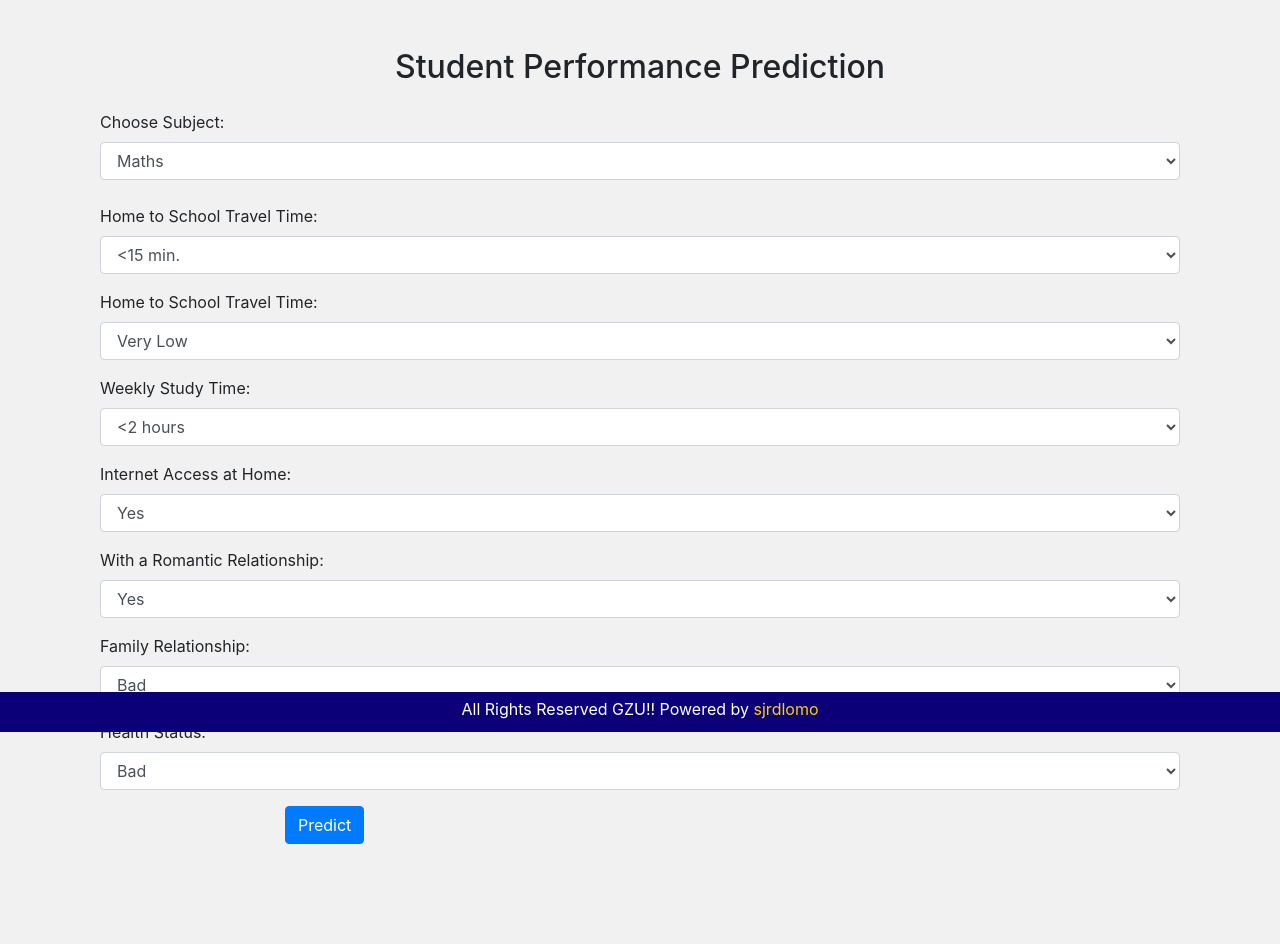
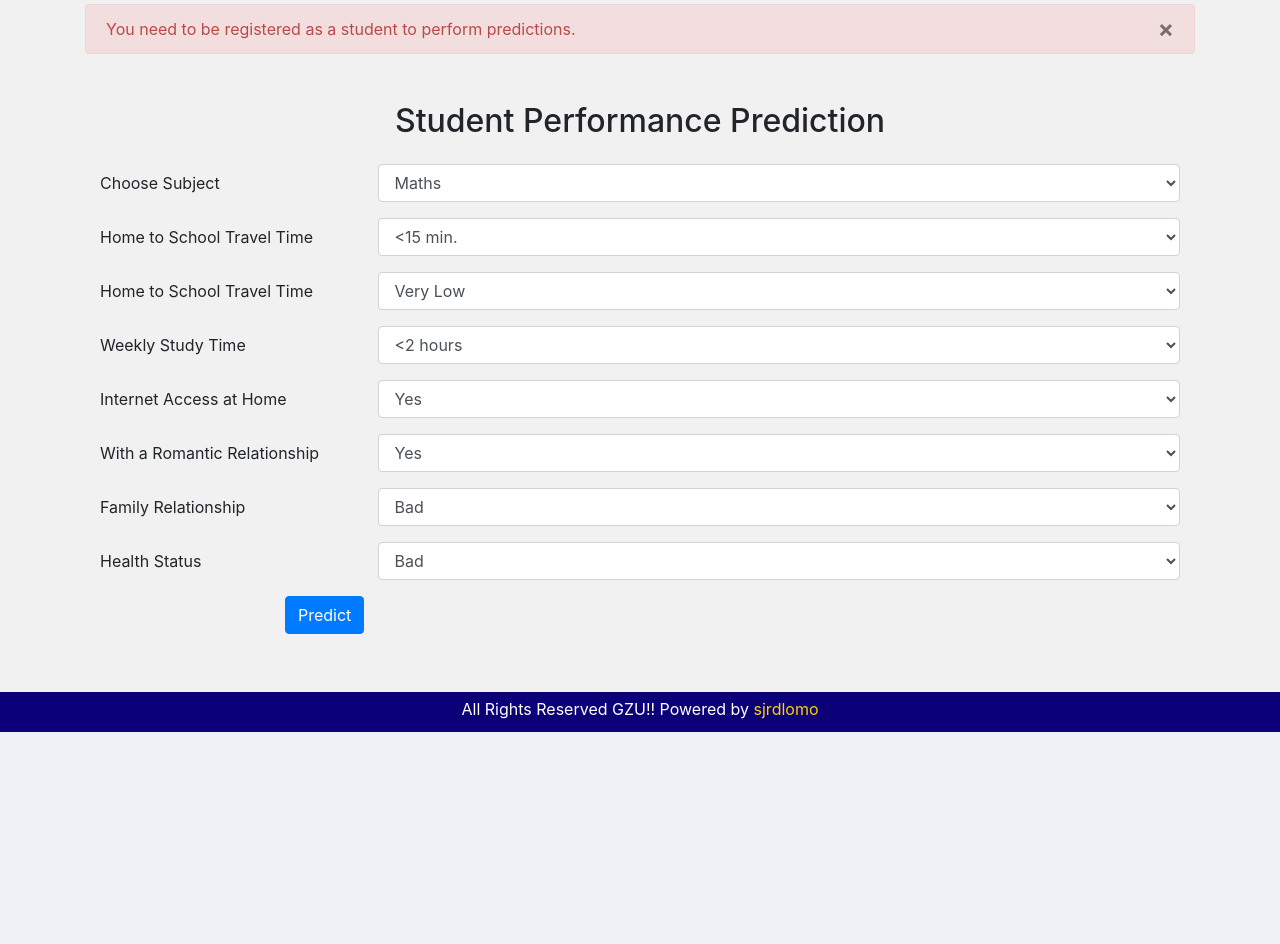
Before and after one commit to dlomo0308/student-performance-prediction-system, a Django app: page /prediction/ in a window 1280 px wide. Shown: the part 68-1012 px from the top of the page. After the commit the page ends 800 px from the top, so only its background shows below. Run offline with Django 3.2, Linux system fonts and the light colour scheme; the visitor is signed in with stand-in values (Sample User, id 1); data that the repository does not hold is empty; some libraries are stand-ins or nearby versions.

Commit message:
errors corrected

```diff
--- a/student_performance/static/js/project.js
+++ b/student_performance/static/js/project.js
@@ -1 +1,14 @@
 /* Project specific Javascript goes here. */
+
+$(document).ready(function() {
+    // Make an AJAX request to fetch the error message
+    $.ajax({
+        url: '/myhistory/',  // Replace with the actual URL
+        success: function(data) {
+            // Display the error message as a popup
+            if (data.error_message) {
+                alert(data.error_message);
+            }
+        }
+    });
+});
--- a/student_performance/templates/base.html
+++ b/student_performance/templates/base.html
@@ -13,7 +13,7 @@
       <script src="https://cdnjs.cloudflare.com/ajax/libs/html5shiv/3.7.3/html5shiv.min.js"></script>
     <![endif]-->
 
-    <link rel="icon" href="{% static 'images/favicons/favicon.ico' %}">
+    <link rel="icon" href="{% static 'images/favicons/cap.svg' %}">
 
     {% block css %}
     <!-- Latest compiled and minified Bootstrap CSS -->
@@ -25,8 +25,7 @@
     <link href="{% static 'css/project.css' %}" rel="stylesheet">
     <link href="{% static 'css/prediction.css' %}" rel="stylesheet">
 
-    <!-- File for JavaScript Code -->
-    <script src="{% static 'js/prediction.js' %}"></script>
+
     {% endblock %}
 
   </head>
@@ -136,7 +135,8 @@
       <!-- Your stuff: Third-party javascript libraries go here -->
 
 
-      <!-- place project specific Javascript in this file -->
+       <!-- File for JavaScript Code -->
+      <script src="{% static 'js/prediction.js' %}"></script>
       <script src="{% static 'js/project.js' %}"></script>
     {% endblock javascript %}
   </body>
--- a/student_performance/templates/pages/history.html
+++ b/student_performance/templates/pages/history.html
@@ -31,16 +31,16 @@
         </tbody>
     </table>
 
-    <!-- <div class="info-box alert-danger">
-        <div class="info-icon">
-          <i class="bi bi-info-circle-fill"></i>
-        </div>
-        <div class="info-text">
-          We however recommend you to work on the subjects displayed in red background.
-        </div>
-      </div> -->
+</div>
 
-</div>
+{% if no_prediction_history %}
+    <script>
+        // Display a JavaScript info popup
+        window.onload = function() {
+            alert("You are not registered as a student, meaning you don't have any history.");
+        };
+    </script>
+{% endif %}
 
 
 
--- a/student_performance/templates/pages/prediction.html
+++ b/student_performance/templates/pages/prediction.html
@@ -9,7 +9,7 @@
 
 
         <!-- Prediction Form -->
-        <form id="prediction-form" method="post">
+        <!-- <form id="prediction-form" method="post">
             {% csrf_token %}
             {{ form.as_p }}
                 <div class="form-group row">
@@ -17,6 +17,63 @@
                     <button type="submit" class="btn btn-primary">Predict</button>
                   </div>
                 </div>
+        </form> -->
+
+        <form>
+          <div class="form-group row">
+            <label for="{{ form.subject.id_for_label }}" class="col-sm-3 col-form-label">{{ form.subject.label }}</label>
+            <div class="col-sm-9">
+              {{ form.subject }}
+            </div>
+          </div>
+          <div class="form-group row">
+            <label for="{{ form.travel_time.id_for_label }}" class="col-sm-3 col-form-label">{{ form.travel_time.label }}</label>
+            <div class="col-sm-9">
+              {{ form.travel_time }}
+            </div>
+          </div>
+          <div class="form-group row">
+            <label for="{{ form.free_time.id_for_label }}" class="col-sm-3 col-form-label">{{ form.free_time.label }}</label>
+            <div class="col-sm-9">
+              {{ form.free_time }}
+            </div>
+          </div>
+          <div class="form-group row">
+            <label for="{{ form.study_time.id_for_label }}" class="col-sm-3 col-form-label">{{ form.study_time.label }}</label>
+            <div class="col-sm-9">
+              {{ form.study_time }}
+            </div>
+          </div>
+          <div class="form-group row">
+            <label for="{{ form.internet.id_for_label }}" class="col-sm-3 col-form-label">{{ form.internet.label }}</label>
+            <div class="col-sm-9">
+              {{ form.internet }}
+            </div>
+          </div>
+          <div class="form-group row">
+            <label for="{{ form.romantic.id_for_label }}" class="col-sm-3 col-form-label">{{ form.romantic.label }}</label>
+            <div class="col-sm-9">
+              {{ form.romantic }}
+            </div>
+          </div>
+          <div class="form-group row">
+            <label for="{{ form.fam_rel.id_for_label }}" class="col-sm-3 col-form-label">{{ form.fam_rel.label }}</label>
+            <div class="col-sm-9">
+              {{ form.fam_rel }}
+            </div>
+          </div>
+          <div class="form-group row">
+            <label for="{{ form.health_status.id_for_label }}" class="col-sm-3 col-form-label">{{ form.health_status.label }}</label>
+            <div class="col-sm-9">
+              {{ form.health_status }}
+            </div>
+          </div>
+
+          <div class="form-group row">
+            <div class="col-sm-10 offset-sm-2">
+              <button type="submit" class="btn btn-primary">Predict</button>
+            </div>
+          </div>
         </form>
     </div>
     {% if already_done %}
--- a/studentpred/forms.py
+++ b/studentpred/forms.py
@@ -37,9 +37,11 @@ class PredictionForm(forms.Form):
         ('maths', 'Maths'),
         ('science', 'Science'),
         ('computer', 'Computers'),
+        ('history', 'History'),
+        ('geo', 'Geography'),
     ]
 
-    subject = forms.ChoiceField(label='Choose Subject', choices=SUB_CHOICES, widget=forms.Select(attrs={'class': 'form-control mb-4'}),
+    subject = forms.ChoiceField(label='Choose Subject', choices=SUB_CHOICES, widget=forms.Select(attrs={'class': 'form-control d-inline-flex'}),
         required=True)
     travel_time = forms.ChoiceField(label='Home to School Travel Time', choices=TRAVEL_TIME_CHOICES, widget=forms.Select(attrs={'class': 'form-control'}),
         required=True)
--- a/studentpred/views.py
+++ b/studentpred/views.py
@@ -4,7 +4,7 @@ from django.contrib.auth.decorators import login_required
 from django.views.decorators.csrf import csrf_exempt
 from datetime import datetime
 
-from .models import Student, MathPerformance, SciencePerformance, ComputerPerformance, PredictionHistory
+from .models import Student, MathPerformance, SciencePerformance, ComputerPerformance, HistoryPerformance, GeographyPerformance, PredictionHistory
 from .forms import PredictionForm
 import pickle, joblib
 import pandas as pd
@@ -34,125 +34,145 @@ file_path = os.path.join(NOTEBOOK_DIR, file_name)
 def prediction(request):
     form = PredictionForm()
 
-    if request.method == 'POST':
-        form = PredictionForm(request.POST)
+    if request.user.is_authenticated and hasattr(request.user, 'student'):
 
-        if form.is_valid():
-            # Retrieve student's existing data from the database
-            student_data = Student.objects.filter(user=request.user).values('Mother_Education', 'sex', 'Father_Education').first()
 
-            # Retrieve selected subject from the form
-            subject = form.cleaned_data['subject']
+        if request.method == 'POST':
+            form = PredictionForm(request.POST)
 
-            # Check if the user has already made a prediction for this subject
-            if PredictionHistory.objects.filter(student=request.user.student, subject=subject).exists():
-                # messages.error(request, f"You have already made a prediction for {subject}.")
-                context = {'already_done': f"You have already made a prediction for {subject}.", 'form':form}
-                return render(request, 'pages/prediction.html', context)
+            if form.is_valid():
+                # Retrieve student's existing data from the database
+                student_data = Student.objects.filter(user=request.user).values('Mother_Education', 'sex', 'Father_Education').first()
 
-            # Retrieve subject-specific data based on the selected subject
-            if subject == 'maths':
-                subject_data = MathPerformance.objects.filter(student=request.user.student).values('extra_lessons', 'failures', 'absences', 'G1', 'G2').first()
-            elif subject == 'science':
-                subject_data = SciencePerformance.objects.filter(student=request.user.student).values('extra_lessons', 'failures', 'absences', 'G1', 'G2').first()
-            elif subject == 'computer':
-                subject_data = ComputerPerformance.objects.filter(student=request.user.student).values('extra_lessons', 'failures', 'absences', 'G1', 'G2').first()
-            # Add more elif conditions for other subjects if needed
+                # Retrieve selected subject from the form
+                subject = form.cleaned_data['subject']
 
-            if not student_data:
-                messages.error(request, "No Student Data")
-            elif not subject_data:
-                messages.error(request, "No Subject Data")
+                # Retrive slected Student from the Database
+                # student = Student.objects.filter(student_id=request.user)
 
-            if student_data and subject_data:
-                # Retrieve the prediction form data
-                travel_time = form.cleaned_data['travel_time']
-                free_time = form.cleaned_data['free_time']
-                study_time = form.cleaned_data['study_time']
-                internet = form.cleaned_data['internet']
-                romantic = form.cleaned_data['romantic']
-                fam_rel = form.cleaned_data['fam_rel']
-                health_status = form.cleaned_data['health_status']
+                # if student:
+                    # Check if the user has already made a prediction for this subject
+                if PredictionHistory.objects.filter(student=request.user.student, subject=subject).exists():
+                    context = {'already_done': f"You have already made a prediction for {subject}.", 'form':form}
+                    return render(request, 'pages/prediction.html', context)
+                # else:
+                #     messages.error(request, 'Student not registered')
 
-                # Prepare data for prediction
-                prediction_input = pd.DataFrame({
-                    'sex': student_data['sex'],
-                    'failures': subject_data['failures'],
-                    'extra_lessons': subject_data['extra_lessons'],
-                    'internet': internet,
-                    'romantic': romantic,
-                    'absences': subject_data['absences'],
-                    'G1': subject_data['G1'],
-                    'G2': subject_data['G2'],
-                    'M_edu': student_data['Mother_Education'],
-                    'F_edu': student_data['Father_Education'],
-                    'fam_rel': fam_rel,
-                    'free_time': free_time,
-                    'health_status': health_status,
-                    'travel_time': travel_time,
-                    'study_time': study_time
-                }, index=[0])
-                prediction_input.columns = ['sex', 'failures', 'extra_lessons', 'internet', 'romantic', 'absences', 'G1', 'G2', 'M_edu', 'F_edu', 'fam_rel', 'free_time', 'health_status', 'travel_time', 'study_time']
+                # Retrieve subject-specific data based on the selected subject
+                if subject == 'maths':
+                    subject_data = MathPerformance.objects.filter(student=request.user.student).values('extra_lessons', 'failures', 'absences', 'G1', 'G2').first()
+                elif subject == 'science':
+                    subject_data = SciencePerformance.objects.filter(student=request.user.student).values('extra_lessons', 'failures', 'absences', 'G1', 'G2').first()
+                elif subject == 'computer':
+                    subject_data = ComputerPerformance.objects.filter(student=request.user.student).values('extra_lessons', 'failures', 'absences', 'G1', 'G2').first()
+                elif subject == 'history':
+                    subject_data = HistoryPerformance.objects.filter(student=request.user.student).values('extra_lessons', 'failures', 'absences', 'G1', 'G2').first()
+                elif subject == 'geo':
+                    subject_data = GeographyPerformance.objects.filter(student=request.user.student).values('extra_lessons', 'failures', 'absences', 'G1', 'G2').first()
+                else:
+                    messages.error(request, "There is an error!!!")
+                # Add more elif conditions for other subjects if needed
 
-                # Load the trained ML model from the pickle file
-                with open(file_path, 'rb') as file:
-                    ml_model = joblib.load(file)
+                if not student_data:
+                    messages.error(request, "Student Data not found.")
+                elif not subject_data:
+                    messages.error(request, "Subject Data not found.")
 
-                encoded_column_names = ['failures', 'absences', 'G1', 'G2', 'sex_M', 'extra_lessons_yes', 'internet_yes', 'romantic_yes', 'M_edu_None', 'M_edu_Primary', 'M_edu_Secondary', 'F_edu_None', 'F_edu_Primary', 'F_edu_Secondary', 'fam_rel_Excellent', 'fam_rel_Fair', 'free_time_Low', 'free_time_Moderate', 'free_time_Very High', 'free_time_Very Low', 'health_status_Fair', 'health_status_Good', 'health_status_Very Bad', 'health_status_Very Good', 'travel_time_30-60', 'travel_time_<15', 'travel_time_Above 60', 'study_time_5-10', 'study_time_<2hrs', 'study_time_Above 10']
+                if student_data and subject_data:
+                    # Retrieve the prediction form data
+                    travel_time = form.cleaned_data['travel_time']
+                    free_time = form.cleaned_data['free_time']
+                    study_time = form.cleaned_data['study_time']
+                    internet = form.cleaned_data['internet']
+                    romantic = form.cleaned_data['romantic']
+                    fam_rel = form.cleaned_data['fam_rel']
+                    health_status = form.cleaned_data['health_status']
 
-                # Ensure the prediction input DataFrame has the same columns as the encoded DataFrame
-                prediction_input = prediction_input.reindex(columns=encoded_column_names, fill_value=0)
+                    # Prepare data for prediction
+                    prediction_input = pd.DataFrame({
+                        'sex': student_data['sex'],
+                        'failures': subject_data['failures'],
+                        'extra_lessons': subject_data['extra_lessons'],
+                        'internet': internet,
+                        'romantic': romantic,
+                        'absences': subject_data['absences'],
+                        'G1': subject_data['G1'],
+                        'G2': subject_data['G2'],
+                        'M_edu': student_data['Mother_Education'],
+                        'F_edu': student_data['Father_Education'],
+                        'fam_rel': fam_rel,
+                        'free_time': free_time,
+                        'health_status': health_status,
+                        'travel_time': travel_time,
+                        'study_time': study_time
+                    }, index=[0])
+                    prediction_input.columns = ['sex', 'failures', 'extra_lessons', 'internet', 'romantic', 'absences', 'G1', 'G2', 'M_edu', 'F_edu', 'fam_rel', 'free_time', 'health_status', 'travel_time', 'study_time']
 
-                # Make prediction
-                predicted_grade = ml_model.predict(prediction_input)
+                    # Load the trained ML model from the pickle file
+                    with open(file_path, 'rb') as file:
+                        ml_model = joblib.load(file)
 
-                if predicted_grade is not None:
-                    # Save the prediction result and form data to the database
-                    prediction_history = PredictionHistory(
-                        student=request.user.student,
-                        subject=subject,
-                        travel_time=travel_time,
-                        free_time=free_time,
-                        study_time=study_time,
-                        internet=internet,
-                        romantic=romantic,
-                        fam_rel=fam_rel,
-                        health_status=health_status,
-                        prediction_result=predicted_grade[0]  # Assuming`prediction_result` is a single value
-                    )
-                    prediction_history.save()
+                    encoded_column_names = ['failures', 'absences', 'G1', 'G2', 'sex_M', 'extra_lessons_yes', 'internet_yes', 'romantic_yes', 'M_edu_None', 'M_edu_Primary', 'M_edu_Secondary', 'F_edu_None', 'F_edu_Primary', 'F_edu_Secondary', 'fam_rel_Excellent', 'fam_rel_Fair', 'free_time_Low', 'free_time_Moderate', 'free_time_Very High', 'free_time_Very Low', 'health_status_Fair', 'health_status_Good', 'health_status_Very Bad', 'health_status_Very Good', 'travel_time_30-60', 'travel_time_<15', 'travel_time_Above 60', 'study_time_5-10', 'study_time_<2hrs', 'study_time_Above 10']
 
-                    # Store the prediction data in the session
-                    request.session['prediction_data'] = {
-                        'form_data': {
-                            'subject': subject,
-                            'travel_time': travel_time,
-                            'free_time': free_time,
-                            'study_time': study_time,
-                            'internet': internet,
-                            'romantic': romantic,
-                            'fam_rel': fam_rel,
-                            'health_status': health_status,
-                        },
-                        'prediction_result': predicted_grade.tolist()  # Convert ndarray to list
-                    }
+                    # Ensure the prediction input DataFrame has the same columns as the encoded DataFrame
+                    prediction_input = prediction_input.reindex(columns=encoded_column_names, fill_value=0)
 
-                    # Use the predicted_grade value
-                    messages.success(request, 'Prediction Was Successful')
-                    # context = {'predicted_grade': predicted_grade}
-                    return redirect('prediction_results')
-                    # return render(request, 'pages/prediction_results.html', context)
+                    # Make prediction
+                    predicted_grade = ml_model.predict(prediction_input)
 
-                else:
-                    # Handle the case when predicted_grade is None
-                    messages.error(request, 'Failed to perform prediction')
-                    return redirect('prediction')  # Redirect back to the prediction page
+                    if predicted_grade is not None:
+                        # Save the prediction result and form data to the database
+                        prediction_history = PredictionHistory(
+                            student=request.user.student,
+                            subject=subject,
+                            travel_time=travel_time,
+                            free_time=free_time,
+                            study_time=study_time,
+                            internet=internet,
+                            romantic=romantic,
+                            fam_rel=fam_rel,
+                            health_status=health_status,
+                            prediction_result=predicted_grade[0]  # Assuming`prediction_result` is a single value
+                        )
+                        prediction_history.save()
 
-        else:
-            messages.error(request, "Invalid Form")
+                        # Store the prediction data in the session
+                        request.session['prediction_data'] = {
+                            'form_data': {
+                                'subject': subject,
+                                'travel_time': travel_time,
+                                'free_time': free_time,
+                                'study_time': study_time,
+                                'internet': internet,
+                                'romantic': romantic,
+                                'fam_rel': fam_rel,
+                                'health_status': health_status,
+                            },
+                            'prediction_result': predicted_grade.tolist()  # Convert ndarray to list
+                        }
 
-    context = {'form': form}
-    return render(request, 'pages/prediction.html', context)
+                        # Use the predicted_grade value
+                        messages.success(request, 'Prediction Was Successful')
+                        # context = {'predicted_grade': predicted_grade}
+                        return redirect('prediction_results')
+                        # return render(request, 'pages/prediction_results.html', context)
+
+                    else:
+                        # Handle the case when predicted_grade is None
+                        messages.error(request, 'Failed to perform prediction')
+                        return redirect('prediction')  # Redirect back to the prediction page
+
+            else:
+                messages.error(request, "Invalid Form")
+
+        context = {'form': form}
+        return render(request, 'pages/prediction.html', context)
+
+    else:
+        # If the user is not authenticated or is not a student, display an error message
+        messages.error(request, "You need to be registered as a student to perform predictions.")
+        context = {'form': form}
+        return render(request, 'pages/prediction.html', context)
 
 
 
@@ -165,32 +185,56 @@ def my_previous_data(request):
     science_data = SciencePerformance.objects.filter(student__user=request.user).first()
     # Retrieve the computer performance data for the current student
     computer_data = ComputerPerformance.objects.filter(student__user=request.user).first()
+    # Retrieve the history performance data for the current student
+    history_data = HistoryPerformance.objects.filter(student__user=request.user).first()
+    # Retrieve the geo performance data for the current student
+    geo_data = GeographyPerformance.objects.filter(student__user=request.user).first()
 
     context = {
         'math_data': math_data,
         'science_data': science_data,
-        'computer_data': computer_data
+        'computer_data': computer_data,
+        'history_data': history_data,
+        'geo_data': geo_data
     }
     return render(request, 'pages/previous_data.html', context)
 
 
 def view_history(request):
-    student = request.user.student
-    history = PredictionHistory.objects.filter(student=student).order_by('prediction_date')
-    context = {'history':history}
+    context = {}  # Initialize the context dictionary
+    no_prediction_history = False
+    if request.user.is_authenticated and hasattr(request.user, 'student'):
+        student = request.user.student
+        history = PredictionHistory.objects.filter(student=student).order_by('prediction_date')
+        context = {'history':history}
+
+        if not history:
+            no_prediction_history = True
+    else:
+        no_prediction_history = True
+
+    context['no_prediction_history'] = no_prediction_history
     return render(request, 'pages/history.html', context)
+
+
+        # return render(request, 'pages/history.html', context)
+    # else:
+    #     error_message = 'You are not registered as a student, meaning you dont have any history.'
+    #     # Return a JSON response containing the error message
+    #     return JsonResponse({'error_message': error_message})
 
 def prediction_results(request):
     prediction_data = request.session.get('prediction_data')
+    # Initialize predicted_grade as None
+    predicted_grade = None
     if prediction_data:
         predicted_grade = prediction_data.get('prediction_result')
         if predicted_grade:
             predicted_grade = predicted_grade[0]
     context = {'prediction_data': prediction_data, 'predicted_grade':predicted_grade}
+
+    # If no prediction data is available, add a message
+    if not prediction_data:
+        messages.warning(request, 'No prediction has been made yet.')
+
     return render(request, 'pages/prediction_results.html', context)
-
-
-# def prediction_results(request):
-#     predicted_data = request.session.get('prediction_data', {}).get('prediction_result')
-#     context = {'predicted_data': predicted_data}
-#     return render(request, 'pages/prediction_results.html', context)
```
Also changed, not shown: studentpred/admin.py (+28 -1 lines), studentpred/models.py (+18 -2 lines), student_performance/static/images/favicons/cap.svg (added), student_performance/static/images/favicons/icon.svg (added), studentpred/migrations/0005_geographyperformance_historyperformance.py (added), studentpred/migrations/0006_auto_20240513_1355.py (added), 1 other file.
